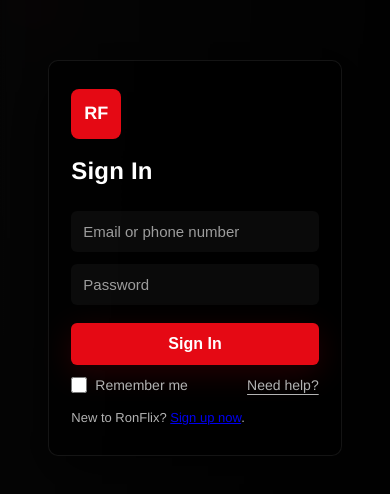
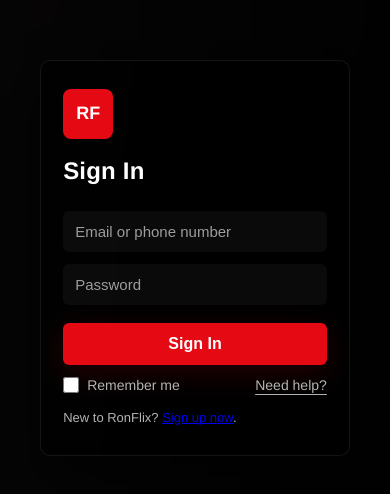
Before and after one commit to Hackerolley/Ronflix, a website with bundled scripts: page index.html in a window 390 px wide. Shown: the part 164-658 px from the top of the page. Built offline with nearby package versions, Linux system fonts and the light colour scheme.

Commit message:
mobile view stabilized

```diff
--- a/auth/auth.css
+++ b/auth/auth.css
@@ -154,6 +154,7 @@ body{
   .auth-root {
     position: fixed;
     inset: 0;
+    width: 100%;
     display: flex;
     align-items: center;
     justify-content: center;
@@ -164,8 +165,8 @@ body{
 
   /* The panel stays centered, does NOT move */
   .auth-panel {
-    width: 90%;
-    max-width: 360px;
+    width: 100%;
+    max-width: 95%;
     padding: 28px 22px;
     background: rgba(0,0,0,0.75);
     border-radius: 10px;
```
